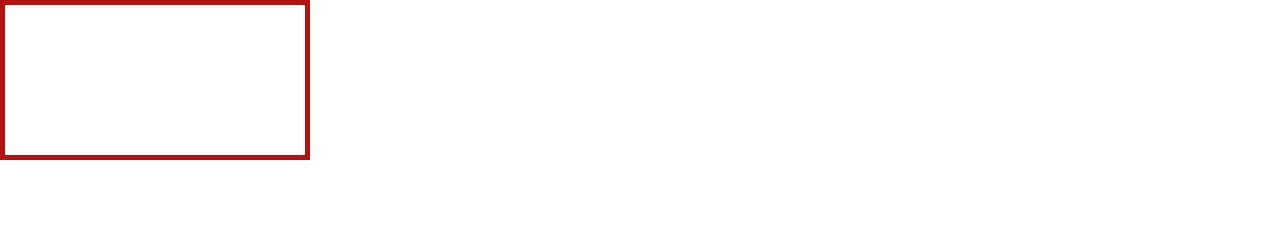
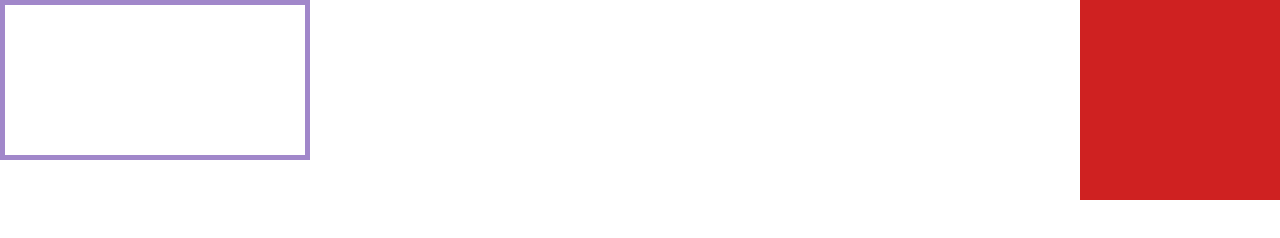
Before and after one commit to chritzadz/whiteboard-synchronization, a website: page client/index.html in a window 1280 px wide. Drawn offline with Linux system fonts and the light colour scheme.

Commit message:
seperate stylesheet

```diff
--- /dev/null
+++ b/client/index.css
@@ -0,0 +1,17 @@
+html, body {
+    margin: 0;
+    padding: 0;
+    overflow: hidden;
+    height: 100%;
+}
+
+.notif_box {
+    position:absolute;
+    background: #cf2121;
+    top: 0;
+    right: 0;
+    height: 200px;
+    width: 200px;
+    color: #000000;
+    overflow-y: auto;
+}
--- a/client/index.html
+++ b/client/index.html
@@ -6,15 +6,9 @@
     <title>Whiteboard</title>
 </head>
 <body>
-    <canvas id="whiteboard" style="border:5px solid #b41111;"></canvas>
+    <div class="notif_box"></div>
+    <canvas id="whiteboard" style="border:5px solid #a187ca;"></canvas>
     <script src="index.js"></script>
-    <style>
-        html, body {
-            margin: 0;
-            padding: 0;
-            overflow: hidden;
-            height: 100%;
-        }
-    </style>
+    <link rel="stylesheet" href="index.css">
 </body>
 </html>
```
Also changed, not shown: README.md.
